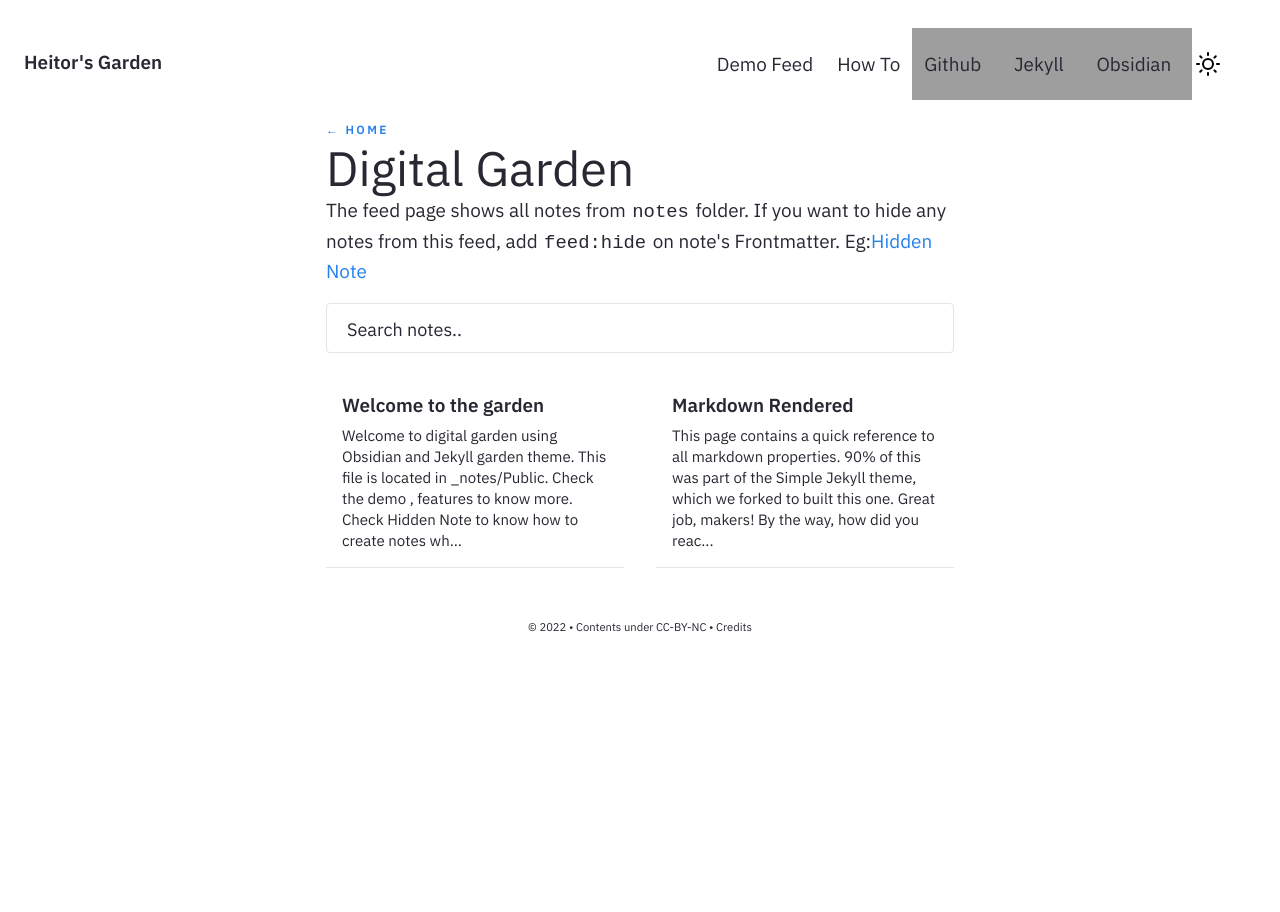
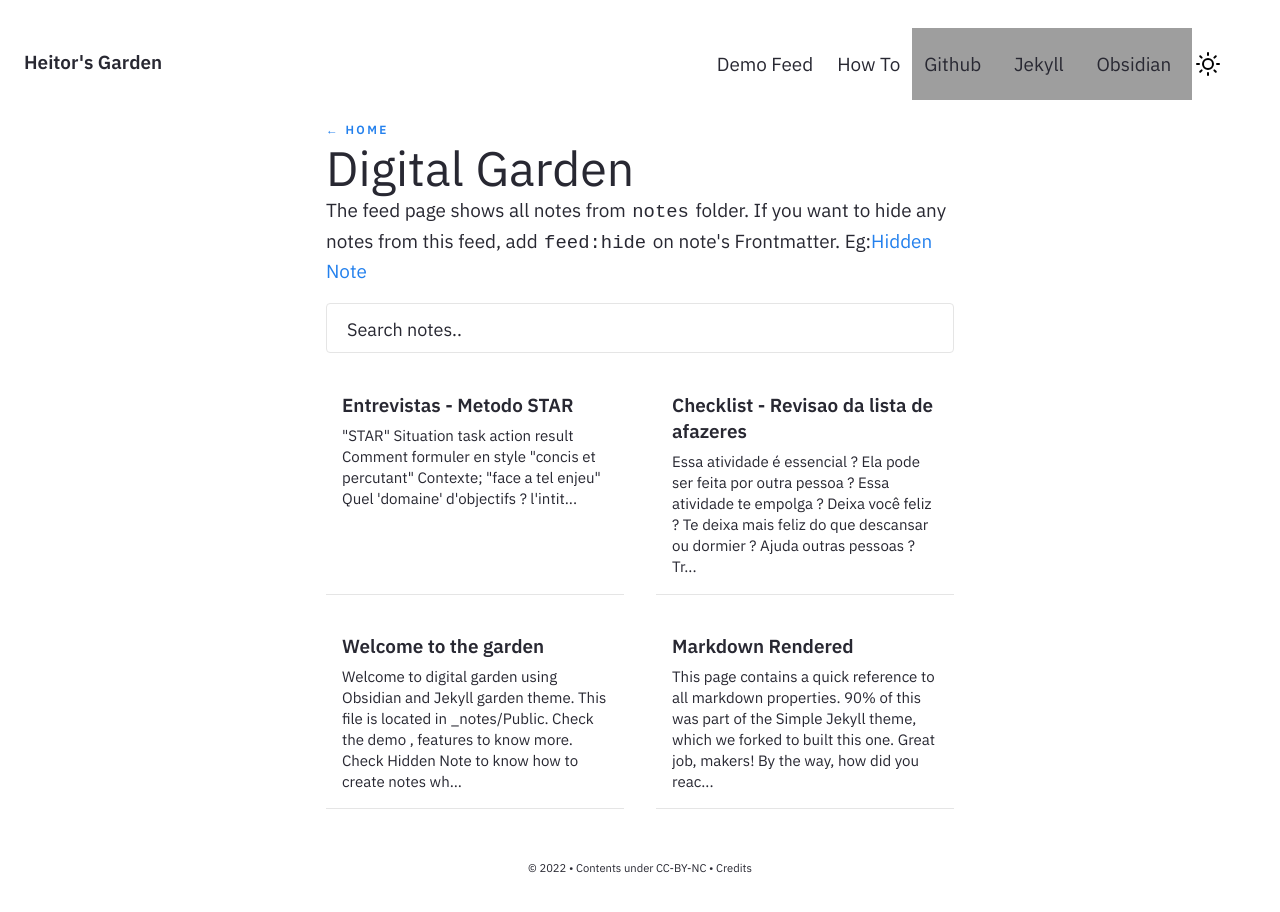
Before and after one commit to haredega/haredega.github.io, a Jekyll site: the page built from pages/notes.md, in a window 1280 px wide, cut to the strip 0-917 px from the top of the page. Shown: the top 912 px of the strip. Built offline with Jekyll 4.4.1, drawn with Linux system fonts in a browser that asks for light colours; grey boxes are pictures that could not be loaded.

```diff
--- /dev/null
+++ b/_notes/Checklist  - Revisao da lista de afazeres.md
@@ -0,0 +1,16 @@
+---
+title : Checklist - Revisao da lista de afazeres
+feed: show
+date : 09-12-2022
+---
+
+-   Essa atividade é essencial ?
+-   Ela pode ser feita por outra pessoa ?
+-   Essa atividade te empolga ? Deixa você feliz ?
+-   Te deixa mais feliz do que descansar ou dormier ?
+-   Ajuda outras pessoas ? Traz felicidade aos outros ?
+-   Você vai conseguir dedicar espaço na sua vida para esta atividade ?
+-   Qual o preço deste sim ?
+-   Vai te sobrecarregar ? Tirar tempo da sua família ?
+
+[[Vida Organizada]]
--- /dev/null
+++ b/_notes/Entrevistas - Metodo STAR.md
@@ -0,0 +1,16 @@
+---
+title : Entrevistas - Metodo STAR
+feed: show
+date : 09-12-2022
+---
+
+**"STAR" - Situation task action result**
+
+Comment formuler en style "concis et percutant"
+Contexte; "face a tel enjeu"
+Quel 'domaine' d'objectifs ?
+l'intitulé (verbe d'action); 'j'ai XXX
+Les actions en  idées : pour cel j'ai fait ceci, ceci et cela
+Le resultat obtenu a été ...
+Doivent Répondre à l'enjeu du départ et être objectivable
+"courte marketé et percutante"
```
Also changed, not shown: _includes/Homepage.html (+13 -2 lines), _notes/Obsidian cheatsheet.md (added, +16 -0 lines), pages/index.md (+3 -1 lines).
